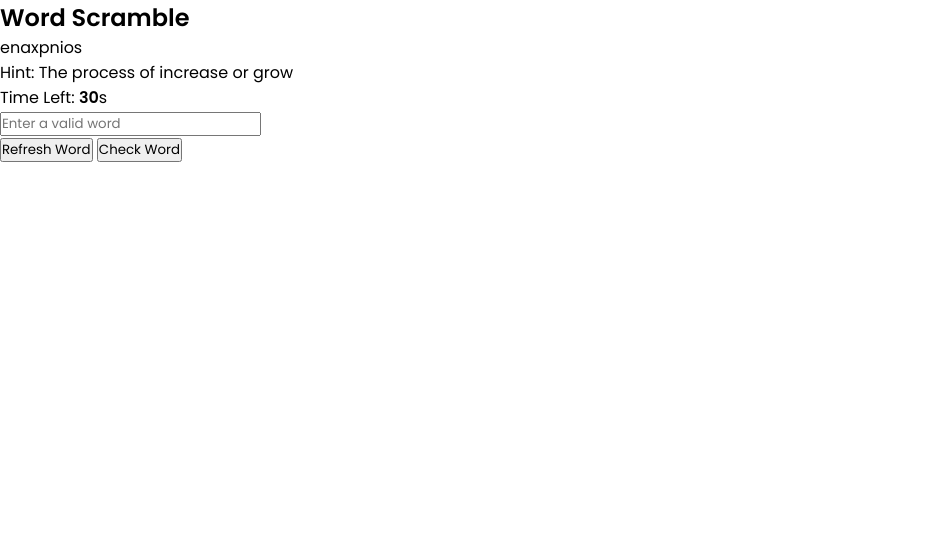
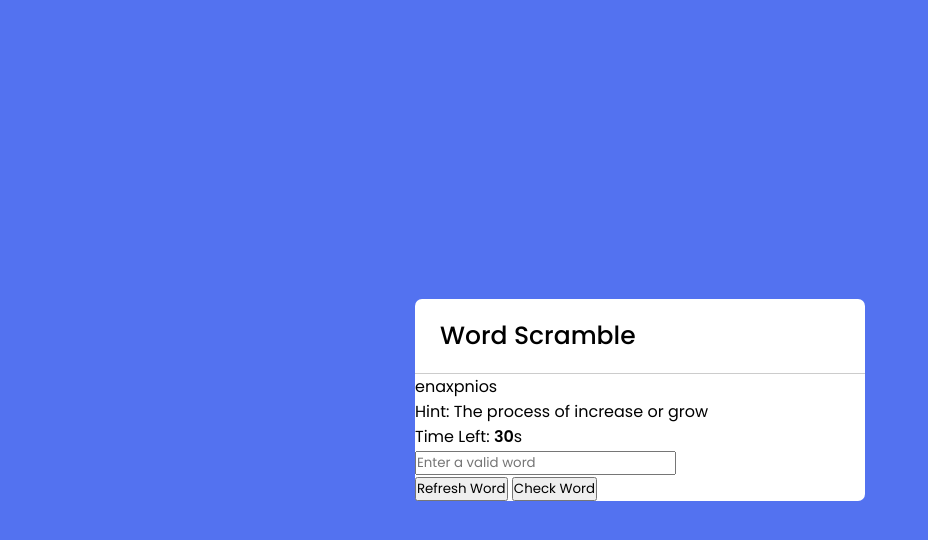
Before and after one commit to qiewi/word-scramble, a plain HTML site: page index.html in a window 1280 px wide. Shown: the whole page, without its empty margins (0-928 px from the left). Drawn offline with Linux system fonts and the light colour scheme.

Commit message:
container

```diff
--- a/style.css
+++ b/style.css
@@ -5,3 +5,24 @@
     box-sizing: border-box;
     font-family: 'Poppins', sans-serif;
 }
+
+body{
+    display: flex;
+    align-items: center;
+    justify-content: center;
+    min-height: 100vh;
+    background: #5372f0;
+}
+
+.container {
+    width: 450px;
+    border-radius: 7px;
+    background: #fff;
+}
+
+.container h2{
+    font-size: 25px;
+    font-weight: 500;
+    padding: 18px 25px;
+    border-bottom: 1px solid #ccc;
+}
```
